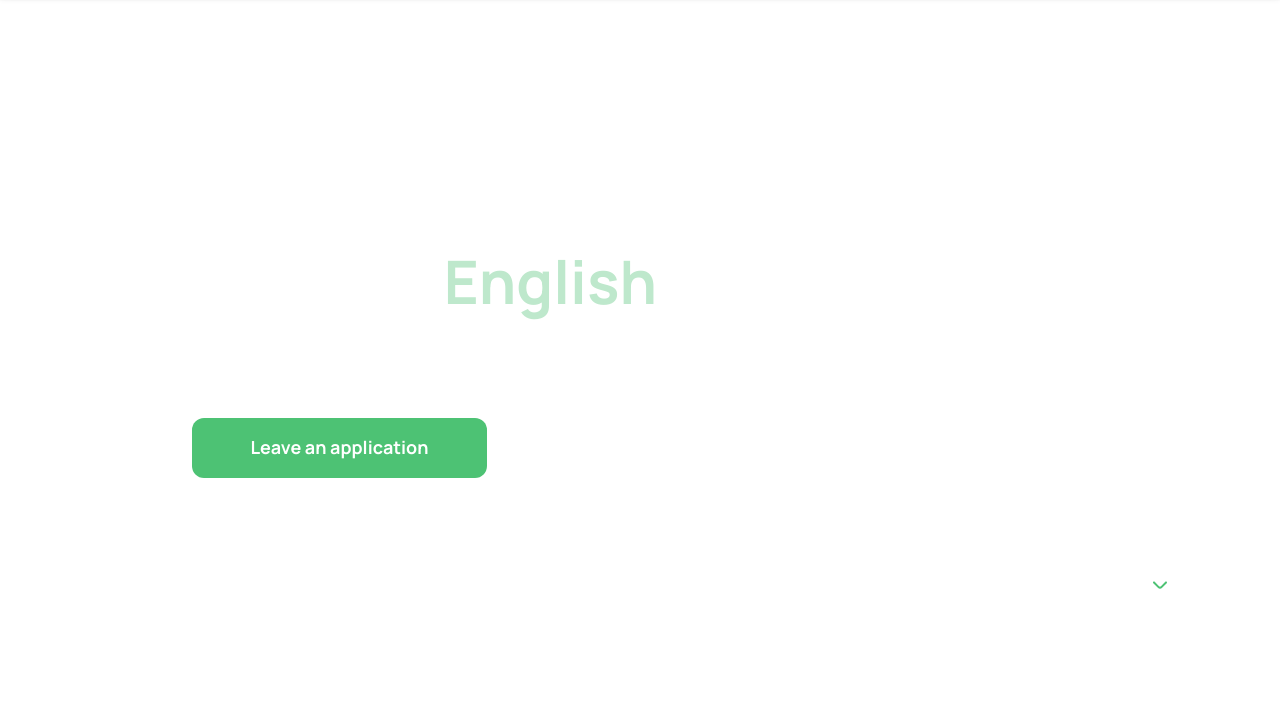
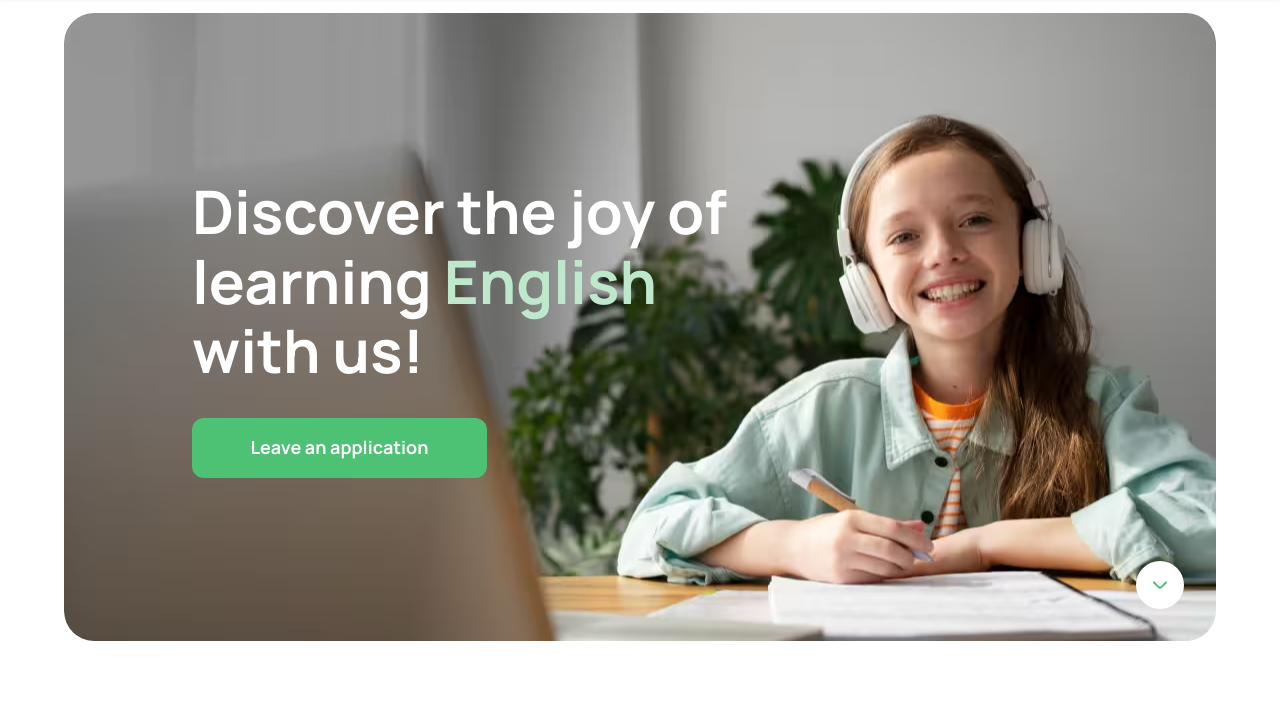
Before and after one commit to atoptun/goit-project-capybara, a website built with Vite: page src/index.html in a window 1280 px wide. Shown: the part 87-800 px from the top of the page. Built offline with nearby package versions, Linux system fonts and the light colour scheme; files whose address does not match are found by name.

Commit message:
Fix paths

```diff
--- a/src/css/hero.css
+++ b/src/css/hero.css
@@ -11,15 +11,18 @@
   margin-right: auto;
 
   /* fallback */
-  background-image: url('../images/hero/bg-hero-mobile.jpg');
-
+  background-image: url('/images/hero/bg-hero-mobile.jpg');
+    background-image: -webkit-image-set(
+      url(/images/hero/webp/bg-hero-mobile.webp) 1x,
+      url(/images/hero/webp/bg-hero-mobile@2x.webp) 2x
+    );
   background-image: image-set(
-    url('../images/hero/avif/bg-hero-mobile.avif') type('image/avif') 1x,
-    url('../images/hero/avif/bg-hero-mobile@2x.avif') type('image/avif') 2x,
-    url('../images/hero/webp/bg-hero-mobile.webp') type('image/webp') 1x,
-    url('../images/hero/webp/bg-hero-mobile@2x.webp') type('image/webp') 2x,
-    url('../images/hero/bg-hero-mobile.jpg') type('image/jpeg') 1x,
-    url('../images/hero/bg-hero-mobile@2x.jpg') type('image/jpeg') 2x
+    url('/images/hero/avif/bg-hero-mobile.avif') type('image/avif') 1x,
+    url('/images/hero/avif/bg-hero-mobile@2x.avif') type('image/avif') 2x,
+    url('/images/hero/webp/bg-hero-mobile.webp') type('image/webp') 1x,
+    url('/images/hero/webp/bg-hero-mobile@2x.webp') type('image/webp') 2x,
+    url('/images/hero/bg-hero-mobile.jpg') type('image/jpeg') 1x,
+    url('/images/hero/bg-hero-mobile@2x.jpg') type('image/jpeg') 2x
   );
   background-size: cover;
   background-position: center;
@@ -37,15 +40,18 @@
     max-width: 704px;
 
     /* fallback */
-    background-image: url('../images/hero/bg-hero-tablet.jpg');
-
+    background-image: url('/images/hero/bg-hero-tablet.jpg');
+    background-image: -webkit-image-set(
+      url(/images/hero/webp/bg-hero-tablet.webp) 1x,
+      url(/images/hero/webp/bg-hero-tablet@2x.webp) 2x
+    );
     background-image: image-set(
-      url('../images/hero/avif/bg-hero-tablet.avif') type('image/avif') 1x,
-      url('../images/hero/avif/bg-hero-tablet@2x.avif') type('image/avif') 2x,
-      url('../images/hero/webp/bg-hero-tablet.webp') type('image/webp') 1x,
-      url('../images/hero/webp/bg-hero-tablet@2x.webp') type('image/webp') 2x,
-      url('../images/hero/bg-hero-tablet.jpg') type('image/jpeg') 1x,
-      url('../images/hero/bg-hero-tablet@2x.jpg') type('image/jpeg') 2x
+      url('/images/hero/avif/bg-hero-tablet.avif') type('image/avif') 1x,
+      url('/images/hero/avif/bg-hero-tablet@2x.avif') type('image/avif') 2x,
+      url('/images/hero/webp/bg-hero-tablet.webp') type('image/webp') 1x,
+      url('/images/hero/webp/bg-hero-tablet@2x.webp') type('image/webp') 2x,
+      url('/images/hero/bg-hero-tablet.jpg') type('image/jpeg') 1x,
+      url('/images/hero/bg-hero-tablet@2x.jpg') type('image/jpeg') 2x
     );
 
     border-radius: 30px;
@@ -60,15 +66,19 @@
     padding-bottom: 163px;
 
     /* fallback */
-    background-image: url('../images/hero/bg-hero-desktop.jpg');
+    background-image: url('/images/hero/bg-hero-desktop.jpg');
+    background-image: -webkit-image-set(
+      url(/images/hero/webp/bg-hero-desktop.webp) 1x,
+      url(/images/hero/webp/bg-hero-desktop@2x.webp) 2x
+    );
 
     background-image: image-set(
-      url('../images/hero/avif/bg-hero-desktop.avif') type('image/avif') 1x,
-      url('../images/hero/avif/bg-hero-desktop@2x.avif') type('image/avif') 2x,
-      url('../images/hero/webp/bg-hero-desktop.webp') type('image/webp') 1x,
-      url('../images/hero/webp/bg-hero-desktop@2x.webp') type('image/webp') 2x,
-      url('../images/hero/bg-hero-desktop.jpg') type('image/jpeg') 1x,
-      url('../images/hero/bg-hero-desktop@2x.jpg') type('image/jpeg') 2x
+      url('/images/hero/avif/bg-hero-desktop.avif') type('image/avif') 1x,
+      url('/images/hero/avif/bg-hero-desktop@2x.avif') type('image/avif') 2x,
+      url('/images/hero/webp/bg-hero-desktop.webp') type('image/webp') 1x,
+      url('/images/hero/webp/bg-hero-desktop@2x.webp') type('image/webp') 2x,
+      url('/images/hero/bg-hero-desktop.jpg') type('image/jpeg') 1x,
+      url('/images/hero/bg-hero-desktop@2x.jpg') type('image/jpeg') 2x
     );
   }
 }
```
